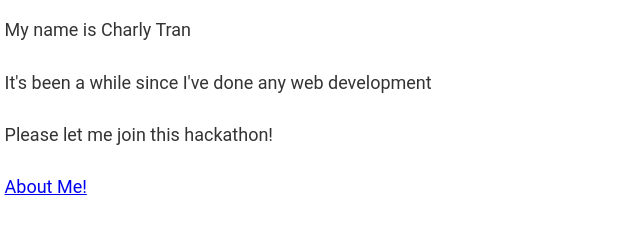
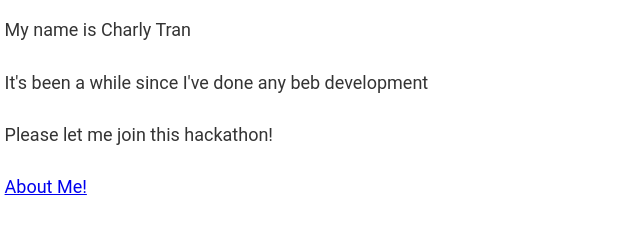
Before and after one commit to QuantumT95/JAMstack-Test, a Gatsby site: page / in a window 1280 px wide. Shown: the part 176-410 px from the top of the page, 175-815 px from the left. Built offline with nearby package versions, Linux system fonts and the light colour scheme; Gatsby itself is replaced by a stand-in of ours.

Commit message:
grammar issue
web to beb

```diff
--- a/src/pages/index.js
+++ b/src/pages/index.js
@@ -7,7 +7,7 @@ const IndexPage = () => (
   <Layout>
     <h1>Hello World!</h1>
     <p>My name is Charly Tran</p>
-    <p>It's been a while since I've done any web development</p>
+    <p>It's been a while since I've done any beb development</p>
     <p>Please let me join this hackathon!</p>
     <Link to="/page-2/">About Me!</Link>
   </Layout>
```
